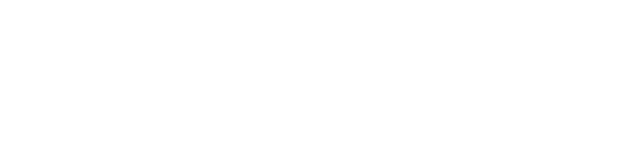
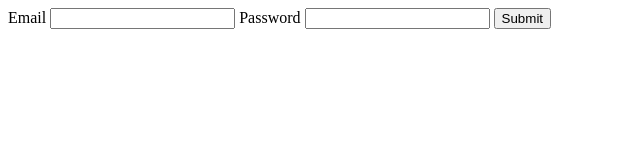
Before and after one commit to SvitlanaVelychko/github-hw1, a plain HTML site: page index.html in a window 1280 px wide. Shown: the whole page, without its empty margins (0-640 px from the left). Drawn offline with Linux system fonts and the light colour scheme.

Commit message:
Update index.html

```diff
--- a/index.html
+++ b/index.html
@@ -1,12 +1,25 @@
 <!DOCTYPE html>
-<html lang="en">
+<html lang="ru">
+
 <head>
-    <meta charset="UTF-8">
-    <meta http-equiv="X-UA-Compatible" content="IE=edge">
-    <meta name="viewport" content="width=device-width, initial-scale=1.0">
-    <title>Git rules!</title>
+    <meta charset="utf-8" />
+    <title>Примеры!</title>
 </head>
+
 <body>
+    <form name="signup_form" autocomplete="on" novalidate>
+        <label>
+            Email
+            <input type="email" name="email" />
+        </label>
 
+        <label>
+            Password
+            <input type="password" name="password" />
+        </label>
+
+        <button type="submit">Submit</button>
+    </form>
 </body>
+
 </html>
```
